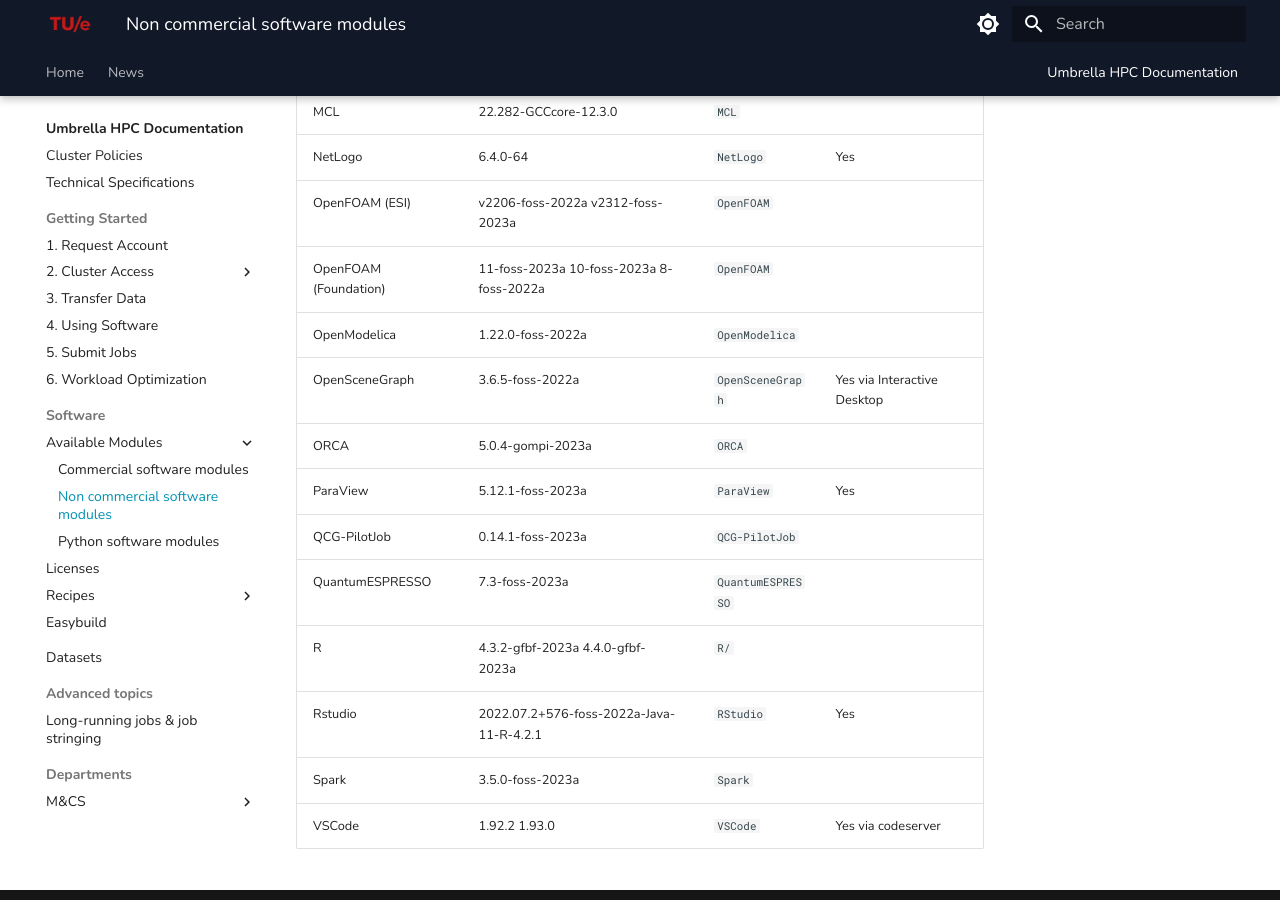
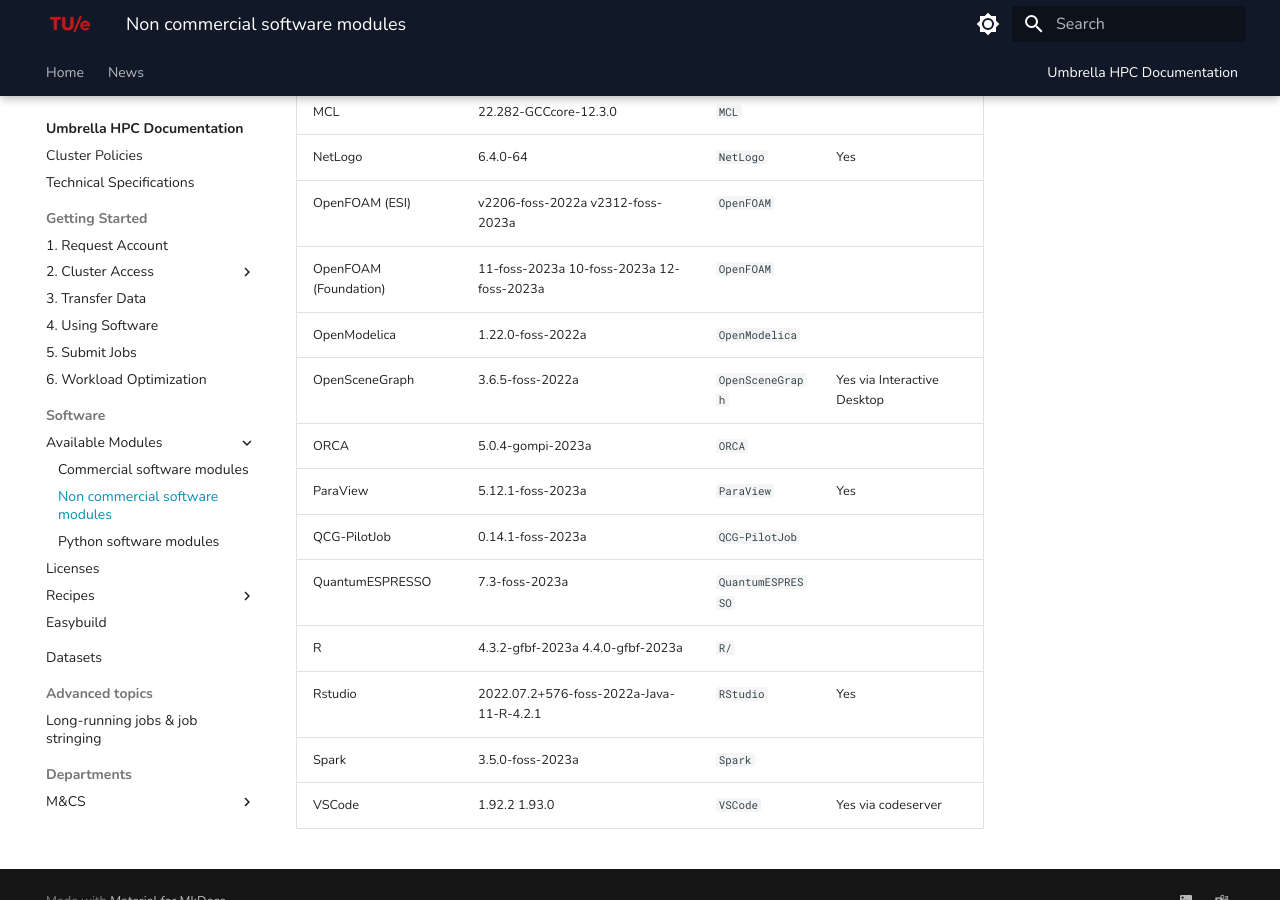
Before and after one commit to gferhpc/supercomputing.tue.nl, an MkDocs documentation site: the page built from pages/documentation/software/modules/non-commercial.md, in a window 1280 px wide and 900 px high, scrolled down 1159 px. Built offline with MkDocs 1.6.1 and Material for MkDocs 9.7.7, drawn with Linux system fonts in a browser that asks for light colours.

Commit message:
Update non-commercial.md

```diff
--- a/pages/documentation/software/modules/non-commercial.md
+++ b/pages/documentation/software/modules/non-commercial.md
@@ -88,7 +88,7 @@
 | MCL            | 22.282-GCCcore-12.3.0                | `MCL`       | |
 | NetLogo        | 6.4.0-64                    | `NetLogo`   | Yes |
 | OpenFOAM (ESI)      | v2206-foss-2022a v2312-foss-2023a | `OpenFOAM`  | |
-| OpenFOAM (Foundation)       | 11-foss-2023a 10-foss-2023a 8-foss-2022a | `OpenFOAM`  | |
+| OpenFOAM (Foundation)       | 11-foss-2023a 10-foss-2023a 12-foss-2023a | `OpenFOAM`  | |
 | OpenModelica   | 1.22.0-foss-2022a                    | `OpenModelica` | |
 | OpenSceneGraph | 3.6.5-foss-2022a                     | `OpenSceneGraph`  | Yes via Interactive Desktop |
 | ORCA           | 5.0.4-gompi-2023a                   | `ORCA`      | |
```
